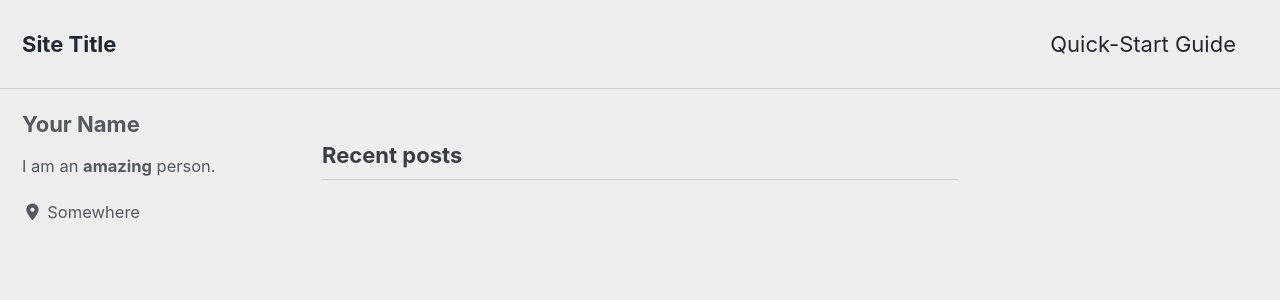
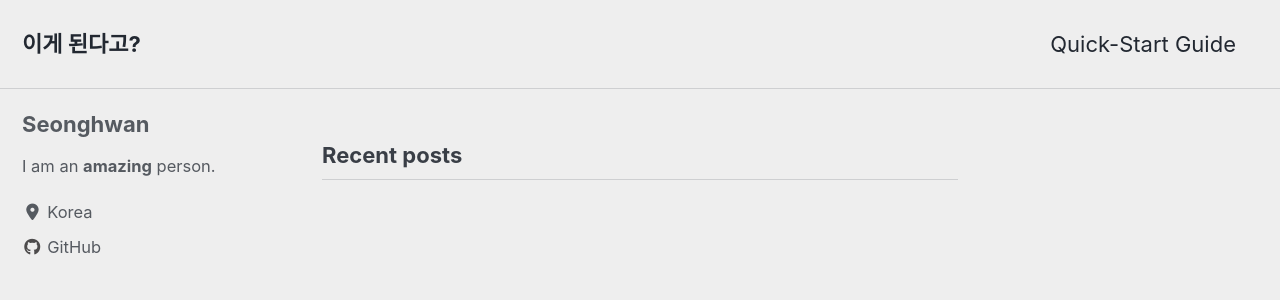
Before and after one commit to shshksh/shshksh.github.io, a Jekyll site: the page built from index.html, in a window 1280 px wide and 900 px high. Shown: the top 300 px of the window. Built offline with Jekyll 4.4.1, drawn with Linux system fonts in a browser that asks for light colours; cached includes are drawn as plain includes; nearby versions of some CDN libraries; the list of posts is cut into pages by our own code.

Commit message:
Test page

```diff
--- a/_config.yml
+++ b/_config.yml
@@ -16,7 +16,7 @@ minimal_mistakes_skin    : "air" # "air", "aqua", "contrast", "dark", "dirt", "n
 
 # Site Settings
 locale                   : "en-US"
-title                    : "Site Title"
+title                    : "이게 된다고?"
 title_separator          : "-"
 subtitle                 : # site tagline that appears below site title in masthead
 name                     : "Your Name"
@@ -107,10 +107,10 @@ analytics:
 
 # Site Author
 author:
-  name             : "Your Name"
+  name             : "Seonghwan"
   avatar           : # path of avatar image, e.g. "/assets/images/bio-photo.jpg"
   bio              : "I am an **amazing** person."
-  location         : "Somewhere"
+  location         : "Korea"
   email            :
   links:
     - label: "Email"
@@ -127,7 +127,7 @@ author:
       # url: "https://facebook.com/"
     - label: "GitHub"
       icon: "fab fa-fw fa-github"
-      # url: "https://github.com/"
+      url: "https://github.com/shshksh"
     - label: "Instagram"
       icon: "fab fa-fw fa-instagram"
       # url: "https://instagram.com/"
```
